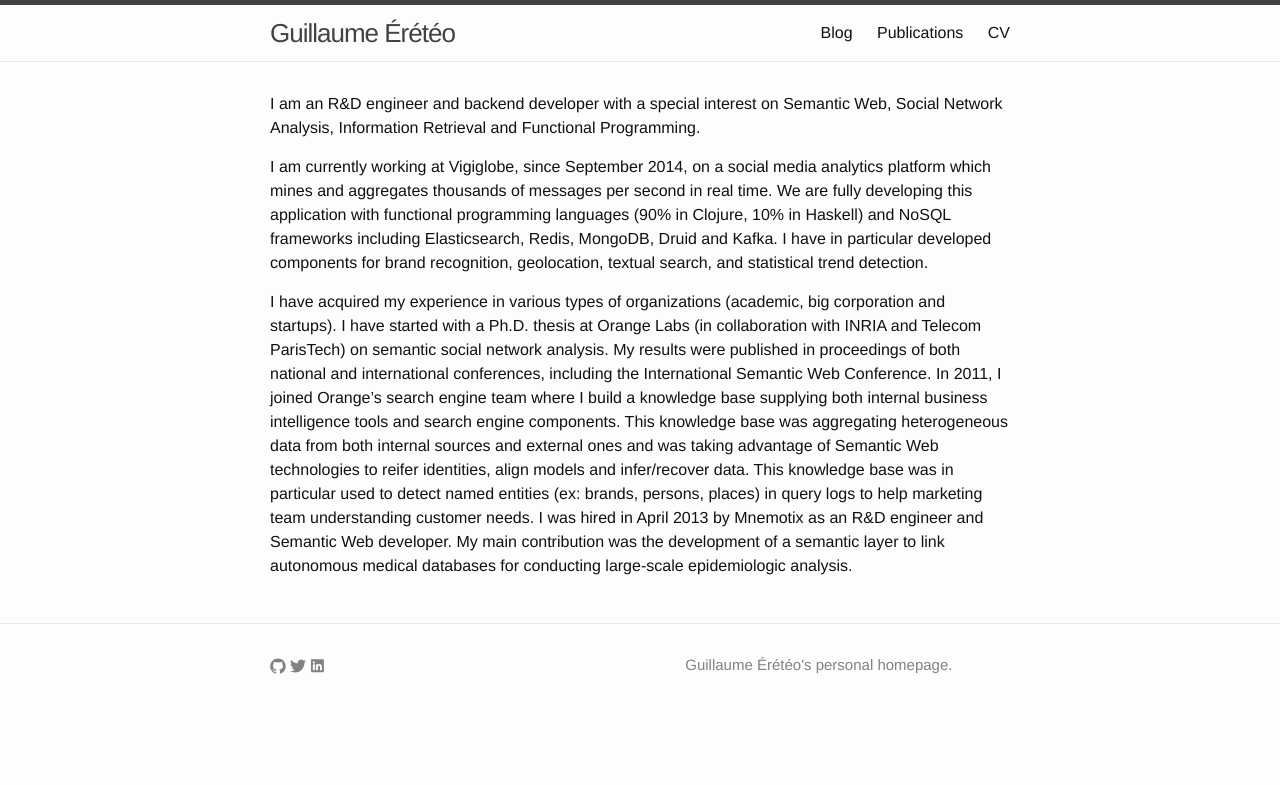
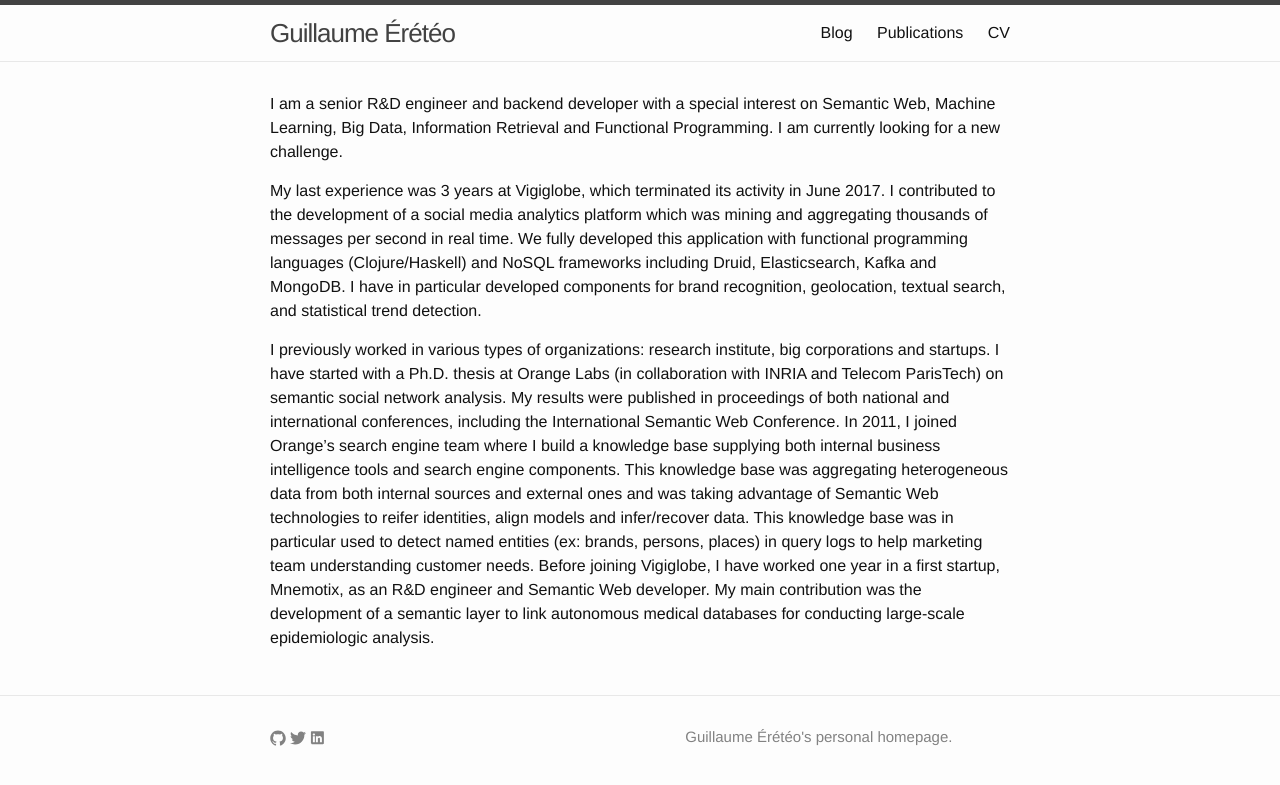
Before and after one commit to ereteog/ereteog.github.io, a Jekyll site: the page built from index.html, in a window 1280 px wide. Shown: the top 785 px of the page. Built offline with Jekyll 4.4.1, drawn with Linux system fonts in a browser that asks for light colours; comment, search, counter and statistics services are not loaded.

Commit message:
updated resume

```diff
--- a/index.html
+++ b/index.html
@@ -5,13 +5,13 @@
 <div class="home">
 
     <p>
-        I am an R&D engineer and backend developer with a special interest on Semantic Web, Social Network Analysis, Information Retrieval and Functional Programming.
+        I am a senior R&D engineer and backend developer with a special interest on Semantic Web, Machine Learning, Big Data, Information Retrieval and Functional Programming. I am currently looking for a new challenge.
     </p>
 <p>
-    I am currently working at Vigiglobe, since September 2014, on a social media analytics platform which mines and aggregates thousands of messages per second in real time. We are fully developing this application with functional programming languages (90% in Clojure, 10% in Haskell) and NoSQL frameworks including Elasticsearch, Redis, MongoDB, Druid and Kafka. I have in particular developed components for brand recognition, geolocation, textual search, and statistical trend detection.
+My last experience was 3 years at Vigiglobe, which terminated its activity in June 2017. I contributed to the development of a social media analytics platform which was mining and aggregating thousands of messages per second in real time. We fully developed this application with functional programming languages (Clojure/Haskell) and NoSQL frameworks including Druid, Elasticsearch, Kafka and MongoDB. I have in particular developed components for brand recognition, geolocation, textual search, and statistical trend detection.
 </p>
 <p>
-I have acquired my experience in various types of organizations (academic, big corporation and startups). I have started with a Ph.D. thesis at Orange Labs (in collaboration with INRIA and Telecom ParisTech) on semantic social network analysis. My results were published in proceedings of both national and international conferences, including the International Semantic Web Conference. In 2011, I joined Orange’s search engine team where I build a knowledge base supplying both internal business intelligence tools and search engine components. This knowledge base was aggregating heterogeneous data from both internal sources and external ones and was taking advantage of Semantic Web technologies to reifer identities, align models and infer/recover data. This knowledge base was in particular used to detect named entities (ex: brands, persons, places) in query logs to help marketing team understanding customer needs. I was hired in April 2013 by Mnemotix as an R&D engineer and Semantic Web developer. My main contribution was the development of a semantic layer to link autonomous medical databases for conducting large-scale epidemiologic analysis.
+I previously worked in various types of organizations: research institute, big corporations and startups. I have started with a Ph.D. thesis at Orange Labs (in collaboration with INRIA and Telecom ParisTech) on semantic social network analysis. My results were published in proceedings of both national and international conferences, including the International Semantic Web Conference. In 2011, I joined Orange’s search engine team where I build a knowledge base supplying both internal business intelligence tools and search engine components. This knowledge base was aggregating heterogeneous data from both internal sources and external ones and was taking advantage of Semantic Web technologies to reifer identities, align models and infer/recover data. This knowledge base was in particular used to detect named entities (ex: brands, persons, places) in query logs to help marketing team understanding customer needs. Before joining Vigiglobe, I have worked one year in a first startup, Mnemotix, as an R&D engineer and Semantic Web developer. My main contribution was the development of a semantic layer to link autonomous medical databases for conducting large-scale epidemiologic analysis.
 </p>
 <script type="text/javascript">
 mixpanel.track("Page Loaded");
```
Also changed, not shown: 1 other file.
